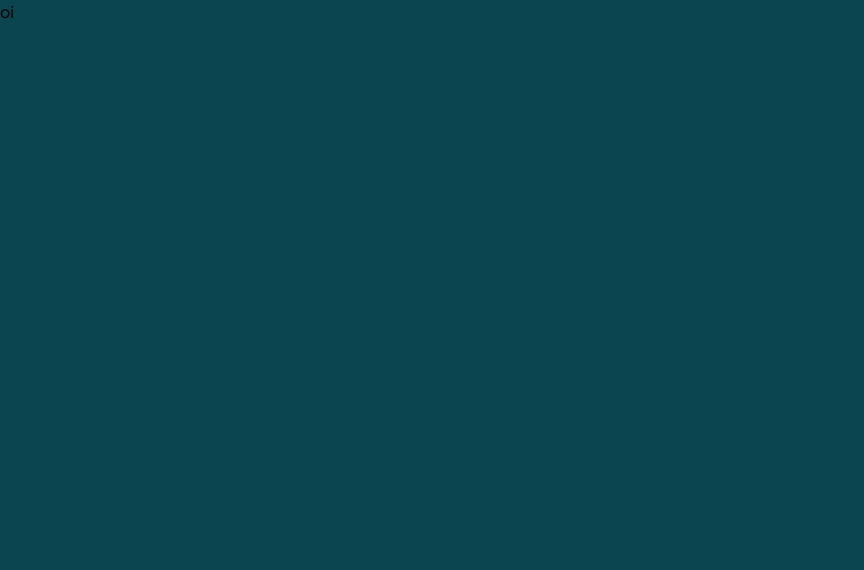
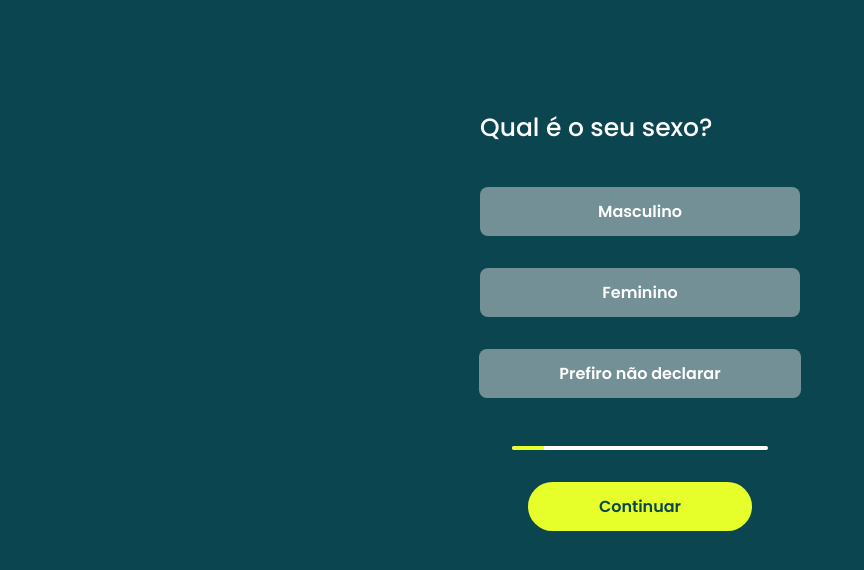
Before and after one commit to InMovePI/InMoveFront, a Vue app: page /genero in a window 1280 px wide. Shown: the top 570 px of the page, without its empty margins (0-864 px from the left). Built offline with nearby package versions, Linux system fonts and the light colour scheme.

Commit message:
FEAT: frame 2 finalizado

```diff
--- a/src/views/GeneroView.vue
+++ b/src/views/GeneroView.vue
@@ -1,5 +1,108 @@
+<script setup>
+const etapa = 1 // etapa atual (de 1 a 8)
+const progresso = `${(etapa / 8) * 100}%`
+</script>
+
 <template>
-    oi
+  <div class="container">
+    <div class="titulo-container">
+      <h1>Qual é o seu sexo?</h1>
+    </div>
+    <router-link to="/" class="botao">Masculino</router-link>
+    <router-link to="/" class="botao">Feminino</router-link>
+    <router-link to="/" class="botao">Prefiro não declarar</router-link>
+
+    <div class="barra">
+      <div class="progresso" :style="{ width: progresso }"></div>
+    </div>
+    <router-link to="/" class="continuar">Continuar</router-link>
+  </div>
 </template>
 
-<script setup></script>
+<style scoped>
+body {
+  background-color: #0b4650;
+  margin: 0;
+}
+
+.container {
+  display: flex;
+  flex-direction: column;
+  align-items: center;
+  justify-content: center;
+  height: 100vh;
+  transform: translateY(-10%);
+}
+
+.titulo-container {
+  width: 90%;
+  max-width: 20rem;
+  text-align: left;
+  margin-bottom: 0.5rem;
+}
+
+.container h1 {
+  color: white;
+  font-family: Poppins, sans-serif;
+  font-weight: 500;
+  font-size: 25px;
+  margin: 0;
+}
+
+.botao {
+  margin-top: 2rem;
+  background-color: rgba(217, 217, 217, 0.5);
+  color: white;
+  border: none;
+  border-radius: 0.5rem;
+  text-decoration: none;
+  font-weight: 600;
+  font-family: 'Poppins', sans-serif;
+  cursor: pointer;
+  transition: background-color 0.3s ease;
+  min-width: 10rem;
+  max-width: 90%;
+  padding: 0.75rem 5rem;
+  text-align: center;
+}
+
+.botao:hover {
+  background-color: rgba(112, 112, 112, 0.5);
+}
+
+.barra {
+  width: 20%;
+  height: 4px;
+  background-color: white;
+  border-radius: 2px;
+  overflow: hidden;
+  margin-top: 3rem;
+}
+
+.progresso {
+  height: 100%;
+  background-color: #e6ff2b;
+  border-radius: 2px 0 0 2px;
+}
+
+.continuar {
+  margin-top: 2rem;
+  background-color: #e6ff2b;
+  color: #0b4650;
+  border: none;
+  border-radius: 10rem;
+  text-decoration: none;
+  font-weight: 600;
+  font-family: 'Poppins', sans-serif;
+  cursor: pointer;
+  transition: background-color 0.3s ease;
+  width: auto;
+  min-width: 10rem;
+  padding: 0.75rem 2rem;
+  text-align: center;
+}
+
+.continuar:hover {
+  background-color: #afc01a;
+}
+</style>
--- a/src/views/HomeView.vue
+++ b/src/views/HomeView.vue
@@ -19,8 +19,7 @@
 <style scoped>
 body {
   background-color: #0b4650;
-  width: 100vw;
-  height: 100vh;
+  margin: 0;
 }
 
 .centro {
@@ -33,7 +32,6 @@ body {
 
 .centro h1 {
   color: white;
-
   font-size: 30px;
   font-weight: 600;
 }
--- a/src/views/SegundaPagView.vue
+++ b/src/views/SegundaPagView.vue
@@ -8,7 +8,7 @@
       <p class="txt">
         Primeiro, precisamos saber algumas informações sobre você. Esses dados serão utilizados para criar uma experiência personalizada ao seu objetivo
       </p>
-      <router-link to="/frame1" class="continuar">Começar</router-link>
+      <router-link to="/genero" class="continuar">Começar</router-link>
     </div>
   </div>
 </template>
```
